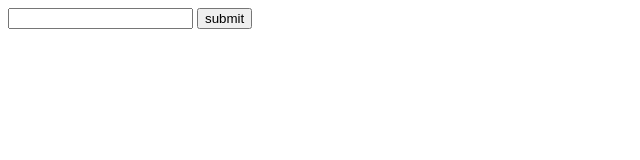
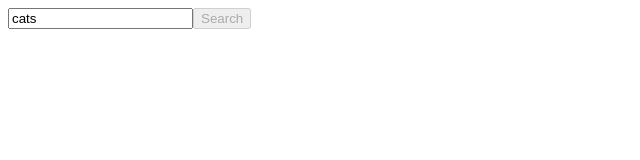
Before and after one commit to dinkra/JSON_test, a plain HTML site: page index.html in a window 1280 px wide. Shown: the full height of the page, 0-640 px from the left. Drawn offline with nearby package versions, Linux system fonts and the light colour scheme; a web font is replaced by a local one.

Commit message:
JSON YouTube

```diff
--- a/index.html
+++ b/index.html
@@ -16,11 +16,10 @@
     <script src="//apis.google.com/js/client.js?onload=googleApiClientReady"></script>
 </head>
 <body>
-    <form id="search-form">
-        <input id="query"></input>
-        <button type="button">submit</button>
-
-		<div id="search-results"></div>
-    </form>
+    <div id="buttons">
+      	<label> <input id="query" value='cats' type="text"/><button id="search-button" disabled onclick="search()">Search</button></label>
+    </div>
+    <div id="search-container">
+    </div>
 </body>
 </html>
```
